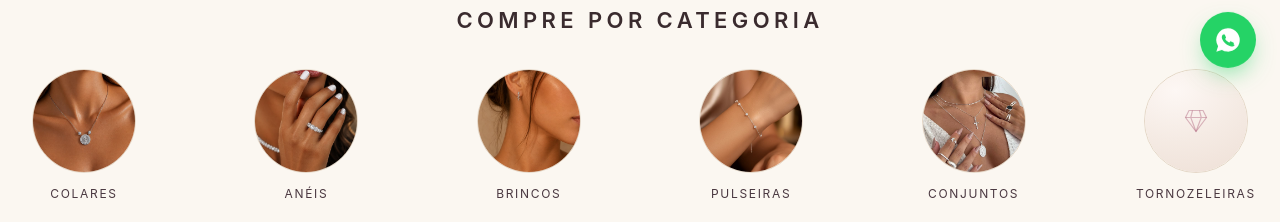
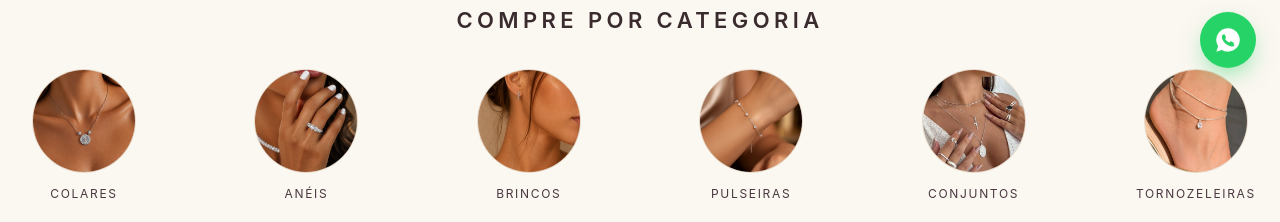
Before and after one commit to GabrielBottan/ENpratas, a Next.js app: page / in a window 1280 px wide. Shown: the part 708-930 px from the top of the page. Built offline with nearby package versions, Linux system fonts and the light colour scheme.

Commit message:
feat: foto na categoria Tornozeleiras

```diff
--- a/src/data/products.ts
+++ b/src/data/products.ts
@@ -98,7 +98,7 @@ export const CATEGORIES: Category[] = [
   { name: "Brincos", image: "/images/brinco.jpg" },
   { name: "Pulseiras", image: "/images/pulseira.jpg" },
   { name: "Conjuntos", image: "/images/conjunto.jpg" },
-  { name: "Tornozeleiras" },
+  { name: "Tornozeleiras", image: "/images/tornozeleira.jpg" },
 ];
 
 export interface MosaicItem {
```
Also changed, not shown: public/images/tornozeleira.jpg (added).
